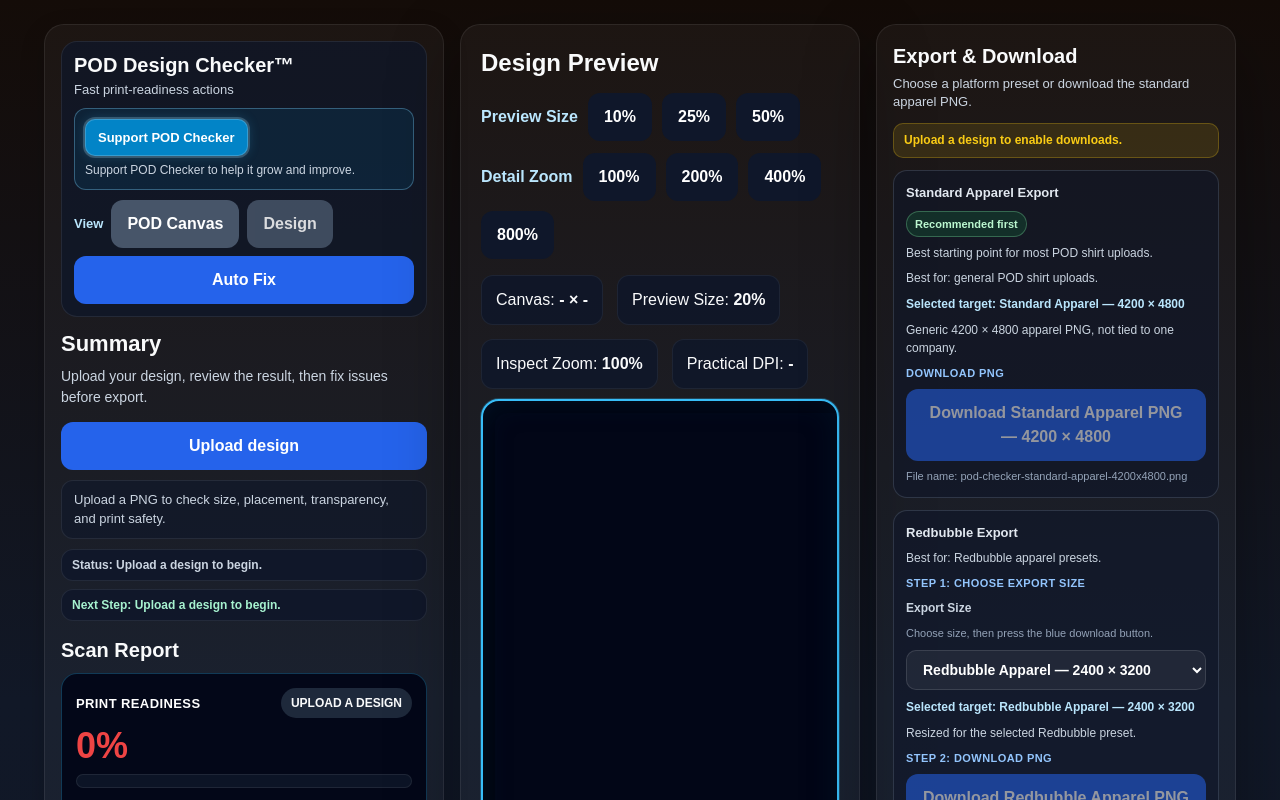
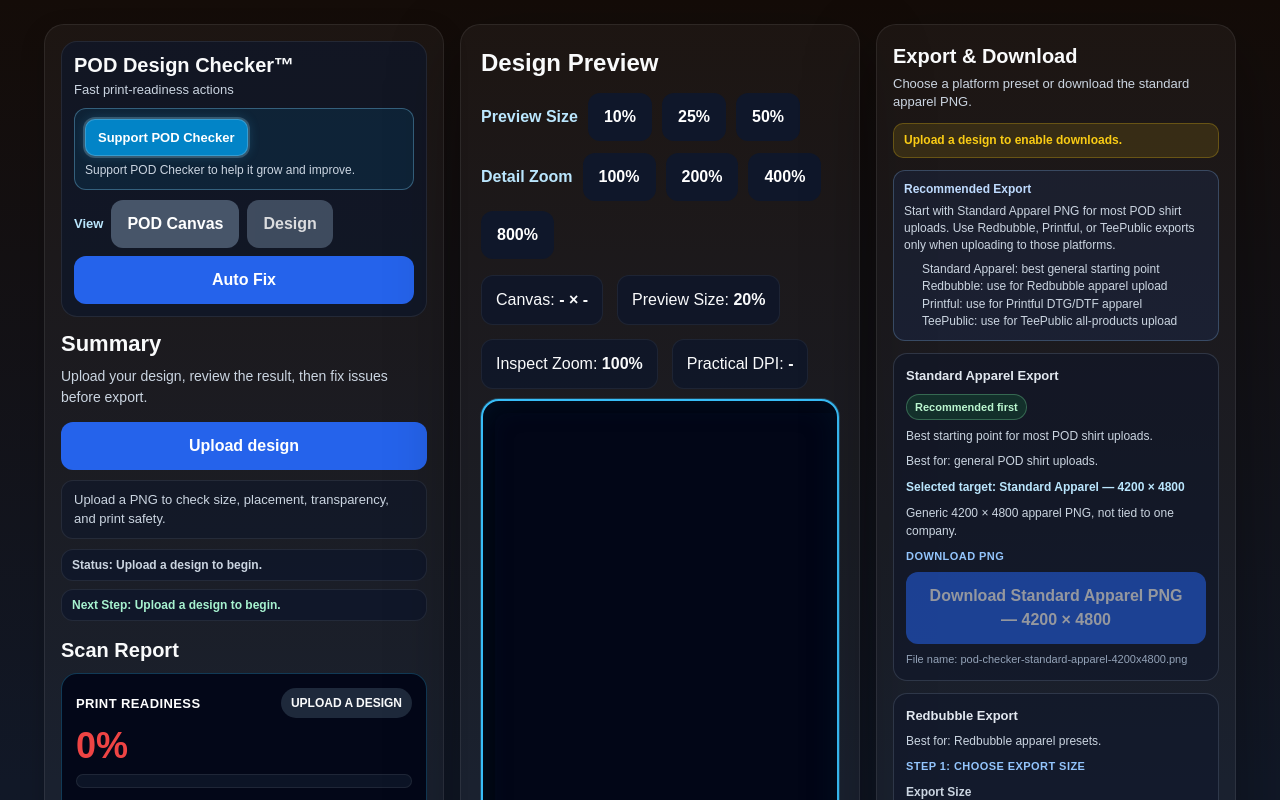
Before and after one commit to noobmacker-creator/pod-design-checker, a Next.js app: page / in a window 1280 px wide. Shown: the top 800 px of the page. Built offline with nearby package versions, Linux system fonts and the light colour scheme.

Commit message:
add platform export advisor

```diff
--- a/app/components/IssueBucketsPanel.tsx
+++ b/app/components/IssueBucketsPanel.tsx
@@ -116,6 +116,33 @@ export default function IssueBucketsPanel({
         {img
           ? 'Ready to export. Choose a size, then press the blue download button.'
           : 'Upload a design to enable downloads.'}
+      </div>
+      <div
+        style={{
+          marginBottom: 12,
+          padding: 10,
+          borderRadius: 12,
+          background: 'rgba(37, 99, 235, 0.10)',
+          border: '1px solid rgba(147, 197, 253, 0.25)',
+          color: '#cbd5e1',
+          fontSize: 12,
+          lineHeight: 1.45,
+        }}
+      >
+        <div style={{ fontWeight: 800, color: '#bfdbfe', marginBottom: 4 }}>
+          Recommended Export
+        </div>
+        <div>
+          Start with Standard Apparel PNG for most POD shirt uploads. Use
+          Redbubble, Printful, or TeePublic exports only when uploading to those
+          platforms.
+        </div>
+        <ul style={{ margin: '6px 0 0', paddingLeft: 18 }}>
+          <li>Standard Apparel: best general starting point</li>
+          <li>Redbubble: use for Redbubble apparel upload</li>
+          <li>Printful: use for Printful DTG/DTF apparel</li>
+          <li>TeePublic: use for TeePublic all-products upload</li>
+        </ul>
       </div>
       {isScanning && (
         <div
```
